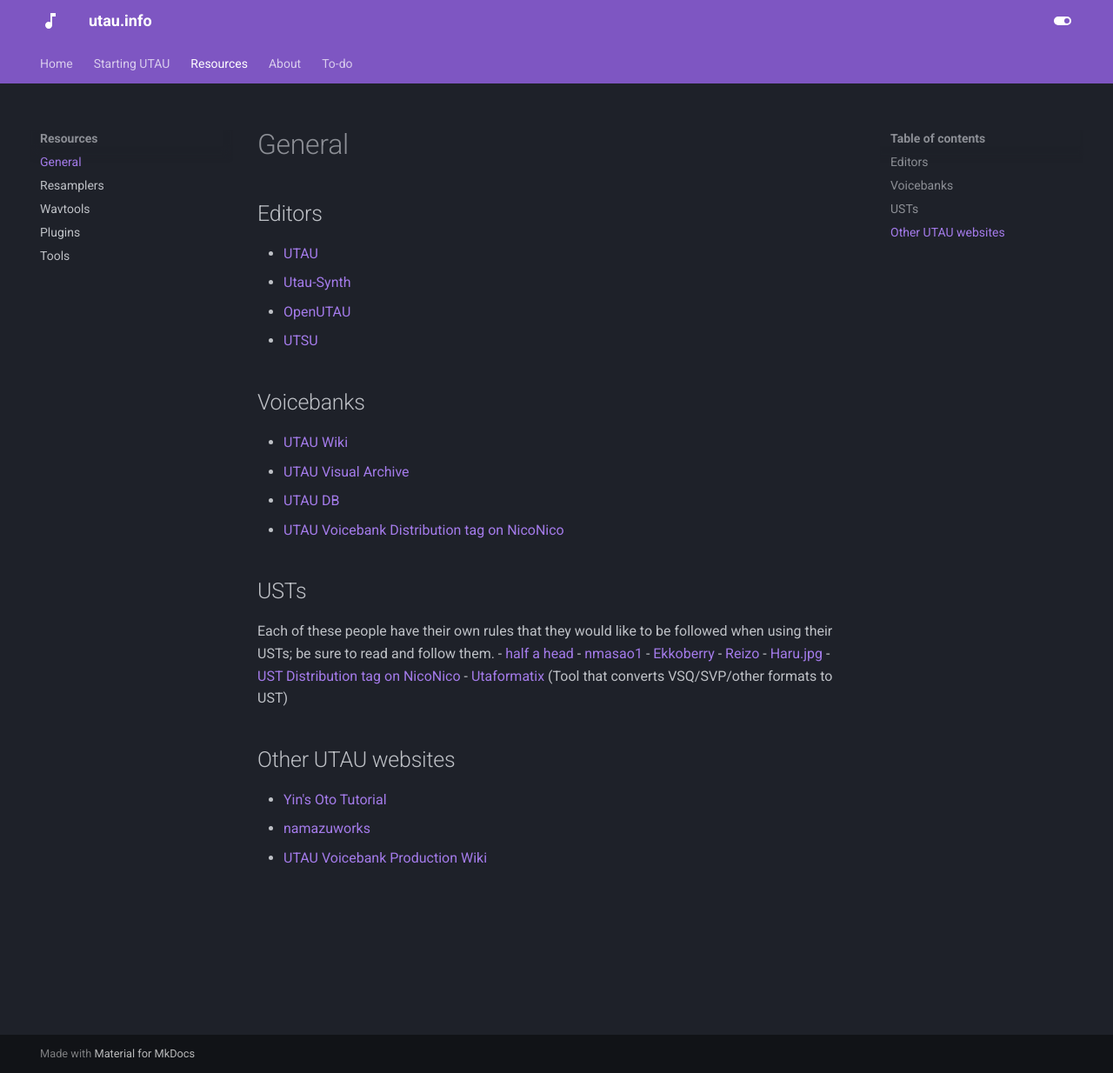
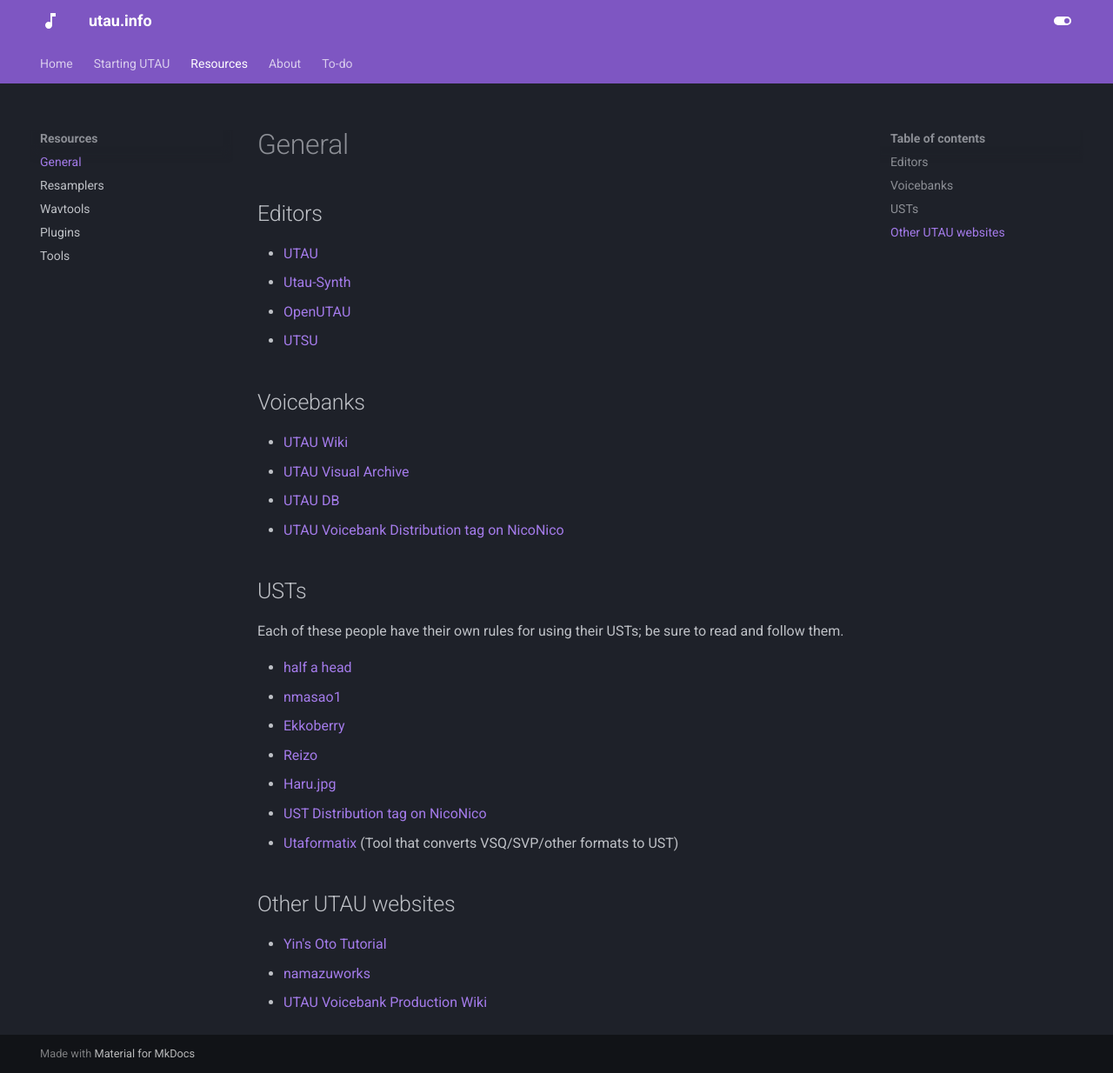
Before and after one commit to nagotown/utau.info, an MkDocs documentation site: the page built from docs/resources/general.md, in a window 1280 px wide and 1234 px high. Shown: the whole window at 87% size. Built offline with MkDocs 1.6.1 and Material for MkDocs 9.7.7, drawn with Linux system fonts in a browser that asks for light colours.

Commit message:
Update general.md

```diff
--- a/docs/resources/general.md
+++ b/docs/resources/general.md
@@ -13,7 +13,8 @@
 - [UTAU Voicebank Distribution tag on NicoNico](https://www.nicovideo.jp/tag/UTAU%E9%9F%B3%E6%BA%90%E9%85%8D%E5%B8%83%E6%89%80%E3%83%AA%E3%83%B3%E3%82%AF)
 
 ## USTs
-Each of these people have their own rules that they would like to be followed when using their USTs; be sure to read and follow them.
+Each of these people have their own rules for using their USTs; be sure to read and follow them.
+
 - [half a head](https://half-a-head.tumblr.com/USTs)
 - [nmasao1](https://sites.google.com/site/utauust/)
 - [Ekkoberry](http://www.kiichigo.utau.us/ust.html)
```
